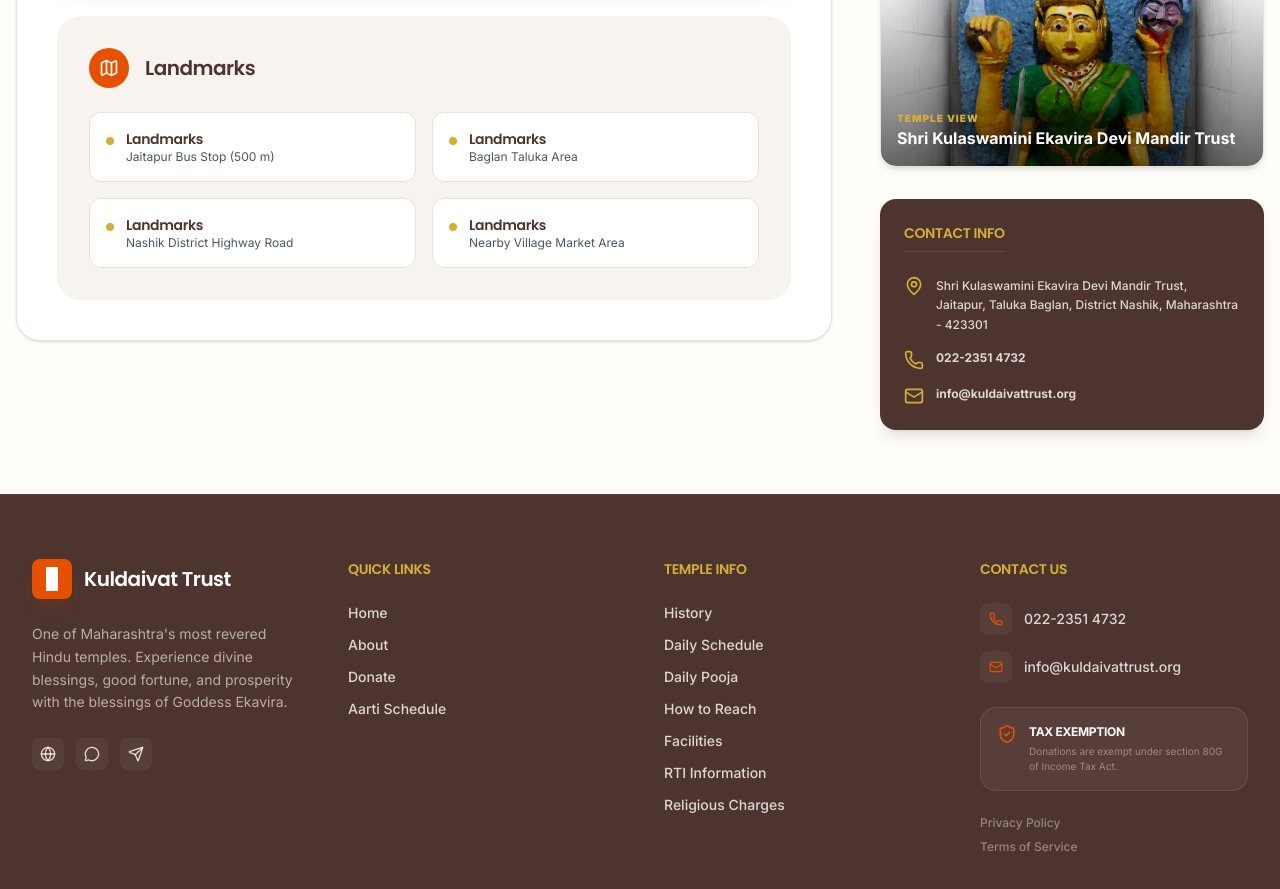
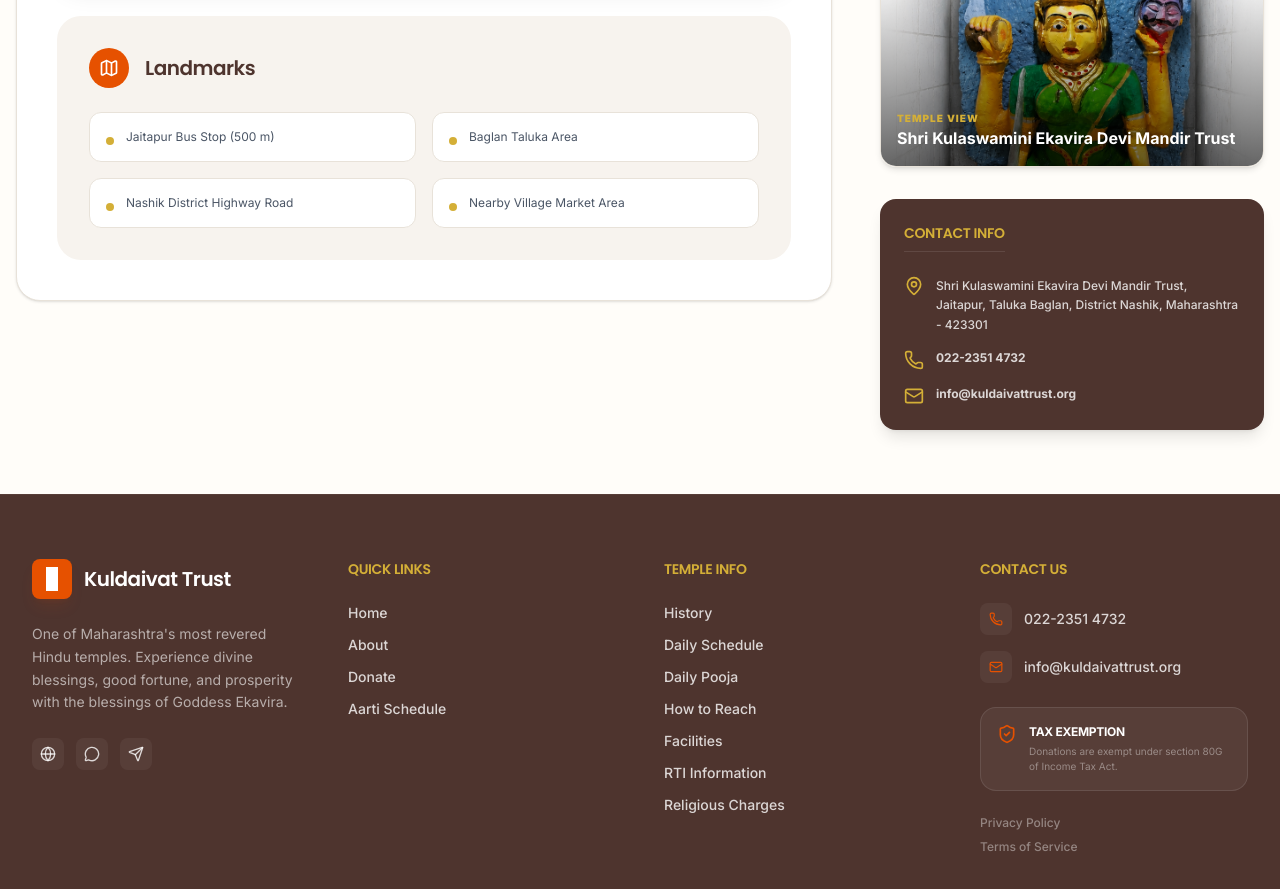
Before and after one commit to renukagite23/kulachar_nidhi, a Next.js app: page /about/reach in a window 1280 px wide. Shown: the part 820-1709 px from the top of the page. Built offline with nearby package versions, Linux system fonts and the light colour scheme.

Commit message:
change by mayuri

```diff
--- a/app/about/reach/page.tsx
+++ b/app/about/reach/page.tsx
@@ -112,7 +112,8 @@ export default function ReachPage() {
 
                 <div>
                   <h4 className="text-sm font-black text-secondary">
-                    {t('common.landmarks')}
+                    {/* {t('common.landmarks')} */}
+
                   </h4>
 
                   <p className="text-xs text-gray-600">
```
